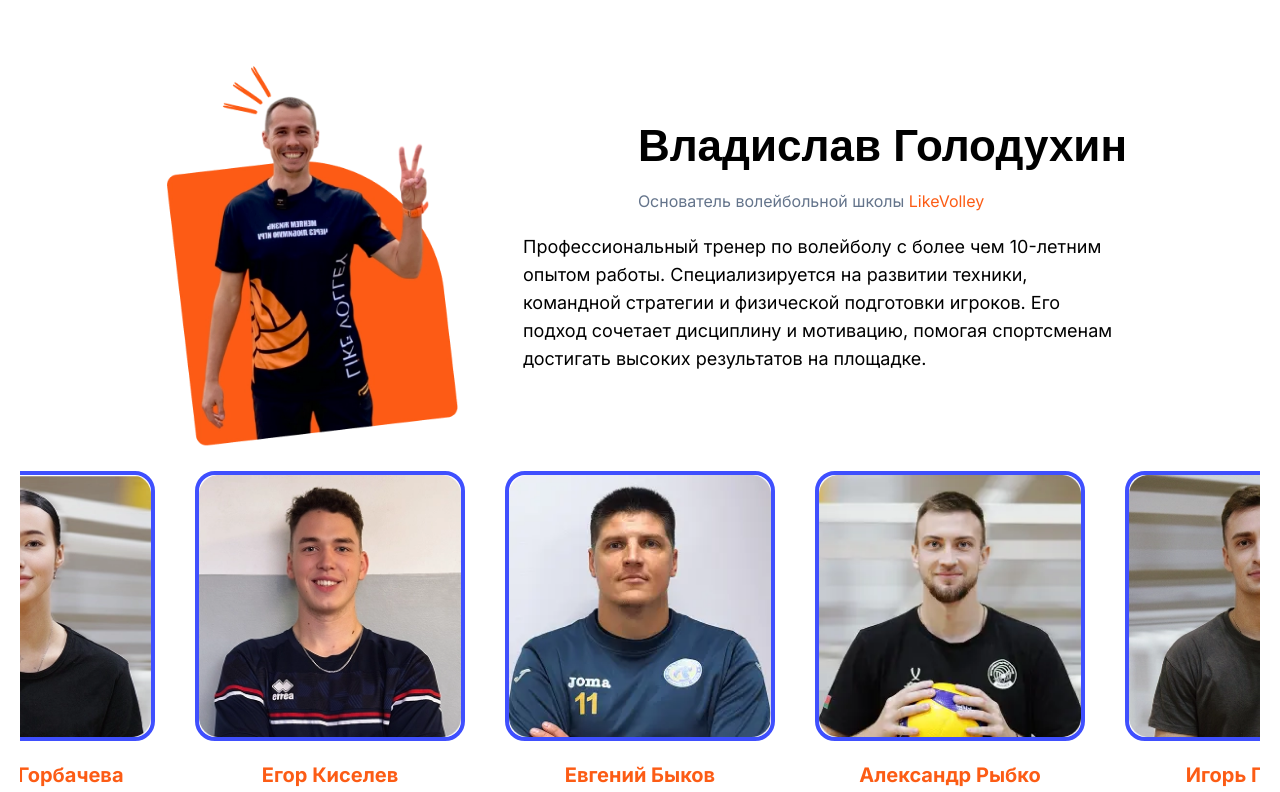
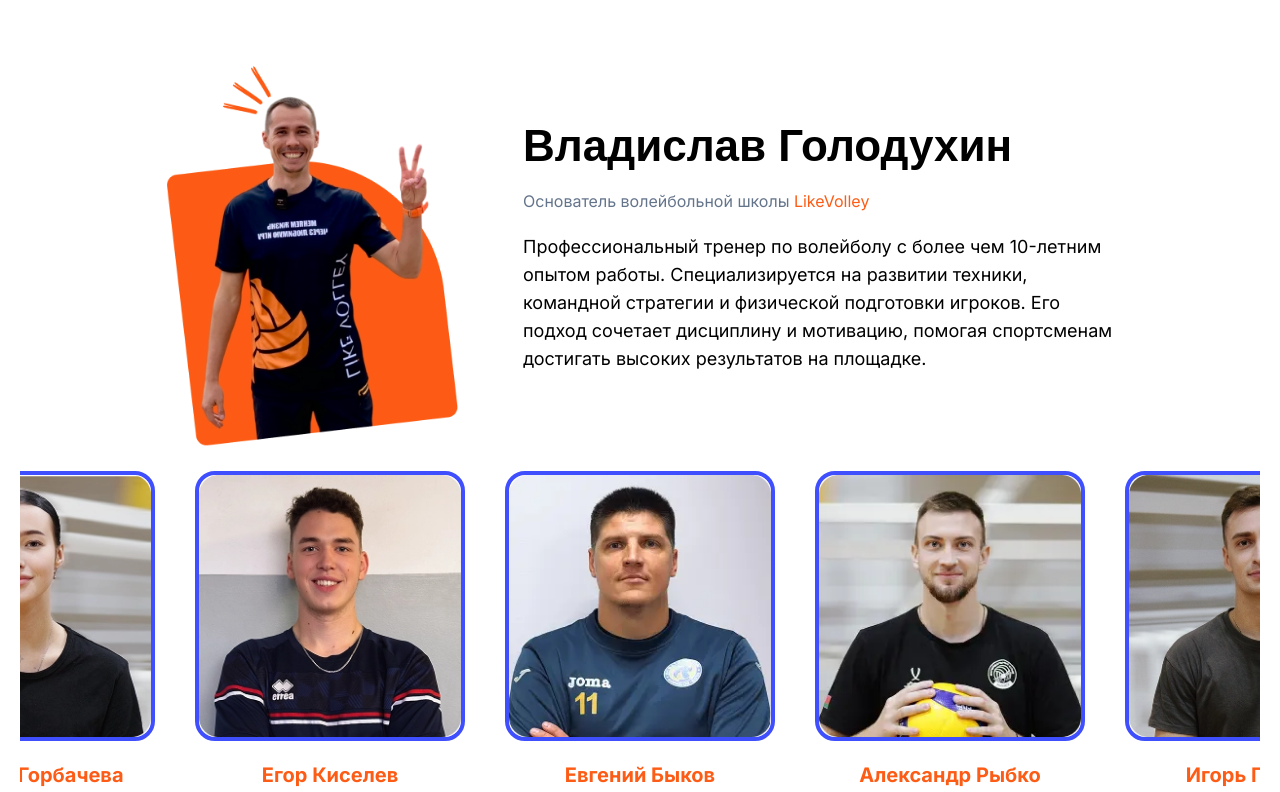
Before and after one commit to evgeniyworkbel/like-volley, a Next.js app: page / in a window 1280 px wide. Shown: the part 1968-2760 px from the top of the page. Built offline with nearby package versions, Linux system fonts and the light colour scheme; a web font is replaced by a local one.

Commit message:
refactor(shared, widgets): change the structure of the elements

```diff
--- a/src/shared/ui/carousel/carousel-controls.tsx
+++ b/src/shared/ui/carousel/carousel-controls.tsx
@@ -16,11 +16,7 @@ export function CarouselControls({ emblaApi }: CarouselControlsProps) {
       </Button>
       <div className="flex gap-[18px]">
         {scrollSnaps.map((_, index) => (
-          <CarouselDot
-            key={index}
-            index={index}
-            selectedIndex={selectedIndex}
-          />
+          <CarouselDot key={index} isActive={index === selectedIndex} />
         ))}
       </div>
       <Button onClick={onNextButtonClick}>
--- a/src/shared/ui/carousel/carousel-dot.tsx
+++ b/src/shared/ui/carousel/carousel-dot.tsx
@@ -1,15 +1,14 @@
 import { cn } from "@/shared/lib";
 
 type CarouselDotProps = {
-  index: number;
-  selectedIndex: number;
+  isActive: boolean;
 };
 
-export function CarouselDot({ index, selectedIndex }: CarouselDotProps) {
+export function CarouselDot({ isActive }: CarouselDotProps) {
   return (
     <span
       className={cn("h-6 w-6 rounded-full bg-[oklch(0.70_0_0)]", {
-        "bg-accent-orange": index === selectedIndex,
+        "bg-accent-orange": isActive,
       })}
     />
   );
--- /dev/null
+++ b/src/shared/ui/carousel/carousel-item.tsx
@@ -0,0 +1,7 @@
+export type CarouselItemProps = {
+  children: React.ReactElement;
+};
+
+export function CarouselItem({ children }: CarouselItemProps) {
+  return <div className="w-full flex-shrink-0 xl:w-1/4">{children}</div>;
+}
--- a/src/shared/ui/carousel/carousel-items.tsx
+++ /dev/null
@@ -1,12 +0,0 @@
-import { Children } from "react";
-import { CarouselProps } from "./types";
-
-export function CarouselItems({ children }: CarouselProps) {
-  return Children.map(children, (child) => {
-    return (
-      <div className="w-full flex-shrink-0 xl:w-1/4" key={child?.key}>
-        {child}
-      </div>
-    );
-  });
-}
--- a/src/shared/ui/carousel/carousel.tsx
+++ b/src/shared/ui/carousel/carousel.tsx
@@ -2,20 +2,23 @@
 
 import useEmblaCarousel from "embla-carousel-react";
 import { CarouselControls } from "./carousel-controls";
-import { CarouselItems } from "./carousel-items";
+import { CarouselItem } from "./carousel-item";
 import { CarouselProps } from "./types";
+import { Children } from "react";
 
 export function Carousel({ children }: CarouselProps) {
   const [emblaRef, emblaApi] = useEmblaCarousel({ loop: true });
 
   return (
-    <>
-      <div className="overflow-hidden" ref={emblaRef}>
+    <div>
+      <div ref={emblaRef} className="overflow-hidden">
         <div className="flex">
-          <CarouselItems>{children}</CarouselItems>
+          {Children.map(children, (child) => (
+            <CarouselItem>{child}</CarouselItem>
+          ))}
         </div>
       </div>
       <CarouselControls emblaApi={emblaApi} />
-    </>
+    </div>
   );
 }
--- a/src/shared/ui/carousel/use-dot-button.ts
+++ b/src/shared/ui/carousel/use-dot-button.ts
@@ -7,7 +7,7 @@ export type UseDotReturn = {
 };
 
 export const useDotButton = (emblaApi?: EmblaCarouselType): UseDotReturn => {
-  const [selectedIndex, setSelectedIndex] = useState(0);
+  const [selectedIndex, setSelectedIndex] = useState<number>(0);
   const [scrollSnaps, setScrollSnaps] = useState<number[]>([]);
 
   const onInit = (emblaApi: EmblaCarouselType) => {
--- a/src/widgets/coaches/model/data.ts
+++ b/src/widgets/coaches/model/data.ts
@@ -1,10 +1,10 @@
-import { Coach } from "../ui/model/types";
+import { Coach } from "./types";
 
 export const coachesData: Coach[] = [
   {
     name: "Евгений Быков",
     description: "Старший тренер в городе Бресте, чемпион по волейболу 2018г",
-    src: "/coaches/bulls.webp",
+    src: "/coaches/bykov.webp",
     alt: "Фото тренера Евгения Быкова",
   },
   {
--- a/src/widgets/coaches/ui/coache-сard.tsx
+++ b/src/widgets/coaches/ui/coache-сard.tsx
@@ -1,5 +1,5 @@
 import Image from "next/image";
-import { Coach } from "./model/types";
+import { Coach } from "../model/types";
 
 type CoachCardProps = Coach;
 
--- a/src/widgets/coaches/ui/coaches.tsx
+++ b/src/widgets/coaches/ui/coaches.tsx
@@ -1,12 +1,12 @@
 import { coachesData, ownerData } from "../model/data";
 import { CoachCard } from "./coache-сard";
-import { SelectedCoach } from "./selected-coach";
+import { Owner } from "./owner";
 import { Carousel } from "@/shared/ui";
 
 export function Coaches() {
   return (
     <section className="flex flex-col gap-6 px-5 py-10">
-      <SelectedCoach {...ownerData} />
+      <Owner {...ownerData} />
       <Carousel>
         {coachesData.map((coach) => (
           <CoachCard
--- /dev/null
+++ b/src/widgets/coaches/ui/owner.tsx
@@ -0,0 +1,25 @@
+import Image from "next/image";
+import { Coach } from "../model/types";
+
+export function Owner(ownerData: Coach) {
+  return (
+    <div className="flex flex-col xl:flex-row xl:justify-center xl:gap-14">
+      <Image src={ownerData.src} width={314} height={438} alt={ownerData.alt} />
+      <div className="flex flex-col gap-5 xl:justify-center">
+        <hgroup className="flex flex-col items-center gap-2.5 xl:items-start">
+          {/* помню про заголвки в 32px, но он ломает верстку */}
+          <h3 className="font-shantell text-[28px] font-bold text-foreground xl:text-[44px]">
+            {ownerData.name}
+          </h3>
+          <p className="text-center text-foreground-secondary">
+            Основатель волейбольной школы&nbsp;
+            <span className="text-accent-orange">LikeVolley</span>
+          </p>
+        </hgroup>
+        <p className="flex max-w-76 items-center text-center text-sm xl:max-w-151 xl:text-left xl:text-lg">
+          {ownerData.description}
+        </p>
+      </div>
+    </div>
+  );
+}
--- a/src/widgets/coaches/ui/selected-coach.tsx
+++ /dev/null
@@ -1,33 +0,0 @@
-import { Title } from "@/shared/ui";
-import Image from "next/image";
-import { Coach } from "./model/types";
-
-type SelectedCoachProps = Coach;
-
-export function SelectedCoach({
-  name,
-  description,
-  src,
-  alt,
-}: SelectedCoachProps) {
-  return (
-    <div className="flex flex-col xl:flex-row xl:justify-center xl:gap-14">
-      <Image src={src} width={314} height={438} alt={alt} />
-      <div className="flex flex-col gap-5 xl:items-end xl:justify-center">
-        <div className="flex flex-col items-center gap-2.5 text-nowrap xl:items-start">
-          {/* помню про заголвки в 32px, но он ломает верстку */}
-          <Title className="text-[28px] text-foreground xl:text-[44px]">
-            {name}
-          </Title>
-          <p className="text-center text-wrap text-foreground-secondary">
-            {`Основатель волейбольной школы\n`}
-            <span className="text-accent-orange">LikeVolley</span>
-          </p>
-        </div>
-        <p className="flex max-w-76 items-center text-center text-sm xl:max-w-151 xl:text-left xl:text-lg">
-          {description}
-        </p>
-      </div>
-    </div>
-  );
-}
```
Also changed, not shown: public/coaches/bykov.webp (renamed from public/coaches/bulls.webp), src/widgets/coaches/model/types.ts (renamed from src/widgets/coaches/ui/model/types.ts).
